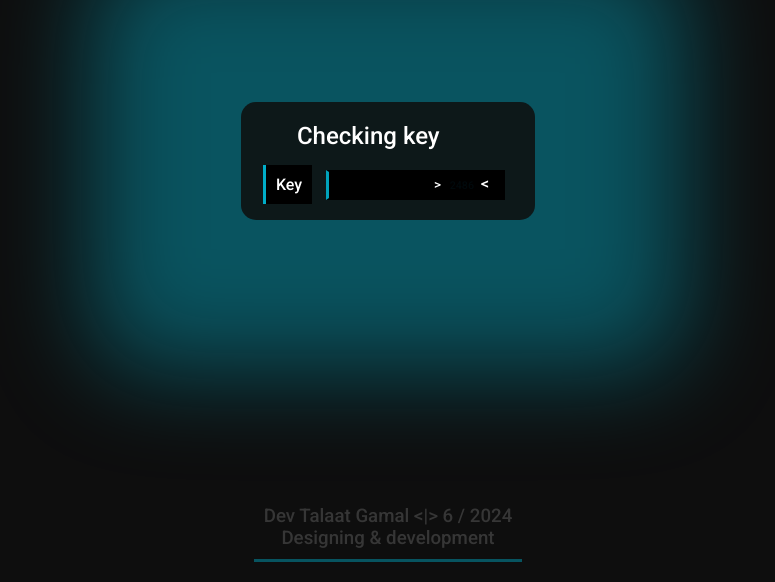
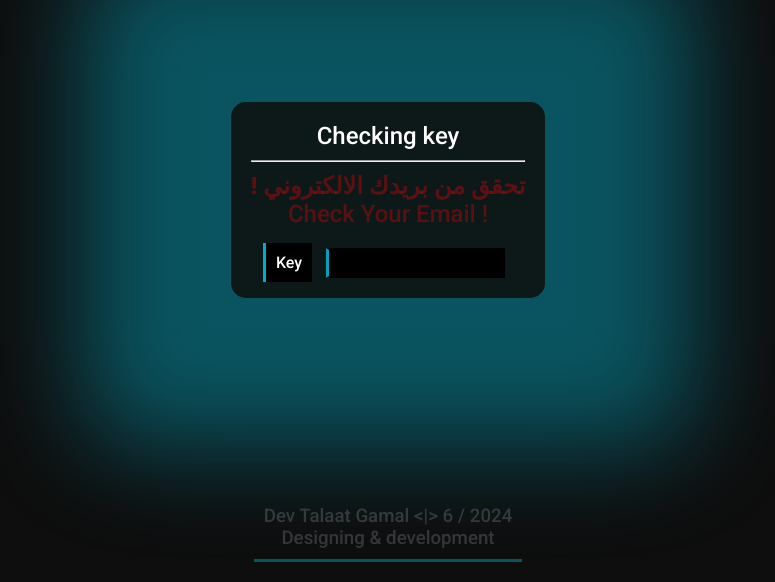
Before and after one commit to TalaatGamal/login-page, a plain HTML site: page pass-page/pass.html in a window 1280 px wide. Shown: the part 218-800 px from the top of the page, without its empty margins (252-1027 px from the left). Drawn offline with Linux system fonts and the light colour scheme.

Commit message:
first commit

```diff
--- a/pass-page/pass.css
+++ b/pass-page/pass.css
@@ -37,29 +37,6 @@ form{
     position: fixed;
     top: 40vh;
     z-index: 0;
-}
-form h6{
-    display: inline-block;
-    position: relative;
-    right: -10px;
-    top: 45px;
-    color: #00bbff0c;
-}
-
-form h5{
-    display: inline-block;
-    position: relative;
-    right: 30px;
-    top: 45px;
-    color: #ffffff;
-}
-
-form h4{
-    display: inline-block;
-    position: relative;
-    right: -10px;
-    top: 45px;
-    color: #ffffff;
 }
 form h2{
     display: inline-block;
@@ -115,3 +92,14 @@ footer h3{
     padding-left: 10px;
     padding: 10px;
 }
+.check-ar{
+    color: #ff000052;
+    font-weight: 900;
+}
+.check-en{
+    color: #ff000050;
+}
+.hr{
+    margin-top: 10px;
+    margin-bottom: 10px;
+}
--- a/pass-page/pass.html
+++ b/pass-page/pass.html
@@ -32,7 +32,7 @@
         <div class="container-form">
 
             <form onsubmit="return checkPassword()">
-                <h2>Checking key</h2><h6>2486</h6><h5>></h5><h4><</h4>
+                <h2>Checking key <hr class="hr"><span class="check-ar"> ! تحقق من بريدك الالكتروني  </span><br><span class="check-en"> Check Your Email ! </span></h2>
                 <br>
                 <div class="keyo">
                      <label for="password">Key</label>
```
Also changed, not shown: index.html (+27 -15 lines).
